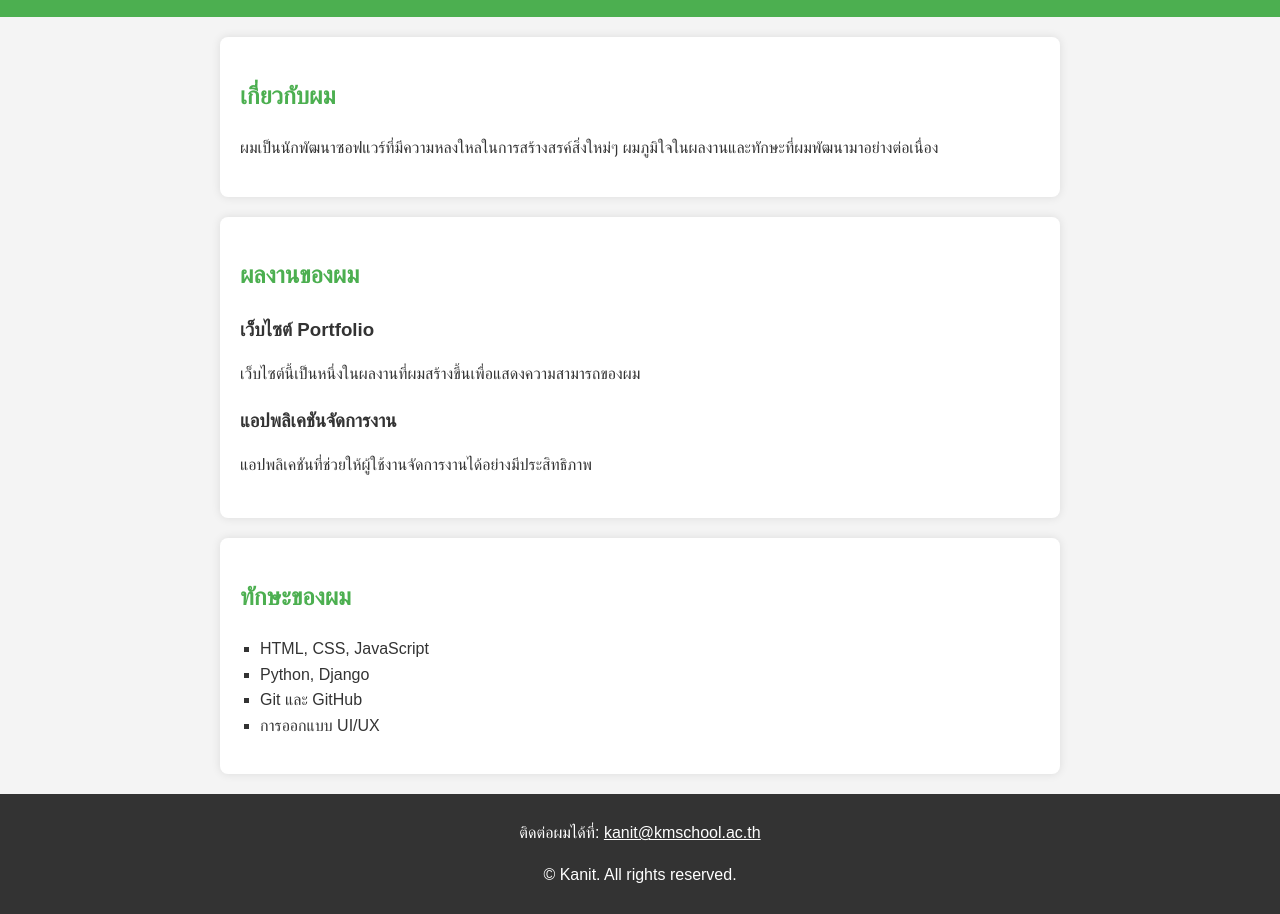
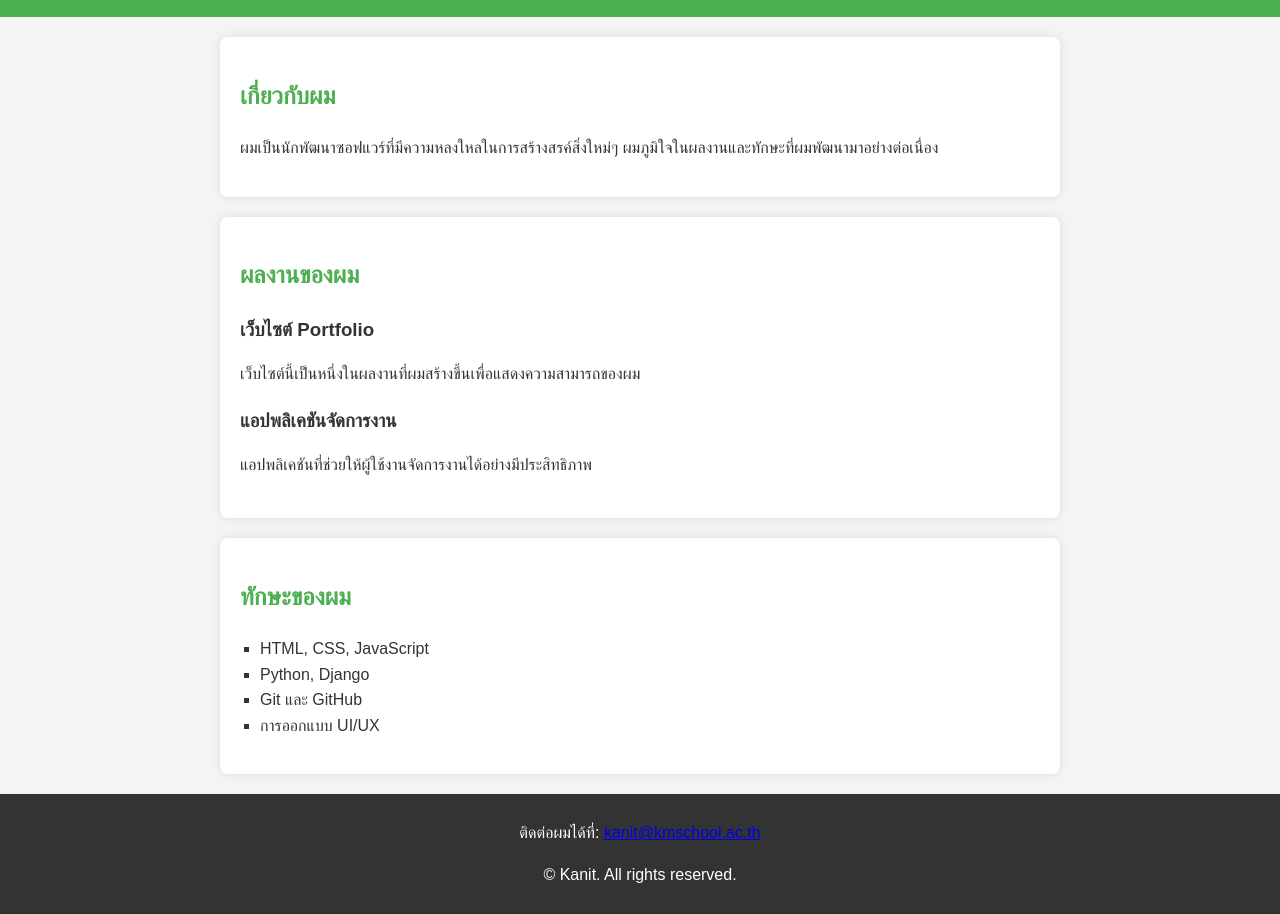
Before and after one commit to kanitkm/kanitkm.github.io, a plain HTML site: page index.html in a window 1280 px wide. Shown: the part 105-1019 px from the top of the page. Drawn offline with Linux system fonts and the light colour scheme.

Commit message:
Update style.css

```diff
--- a/style.css
+++ b/style.css
@@ -47,6 +47,3 @@ footer {
   color: white;
   margin-top: 20px;
 }
-footer a {
-  color: white;
-}
```
